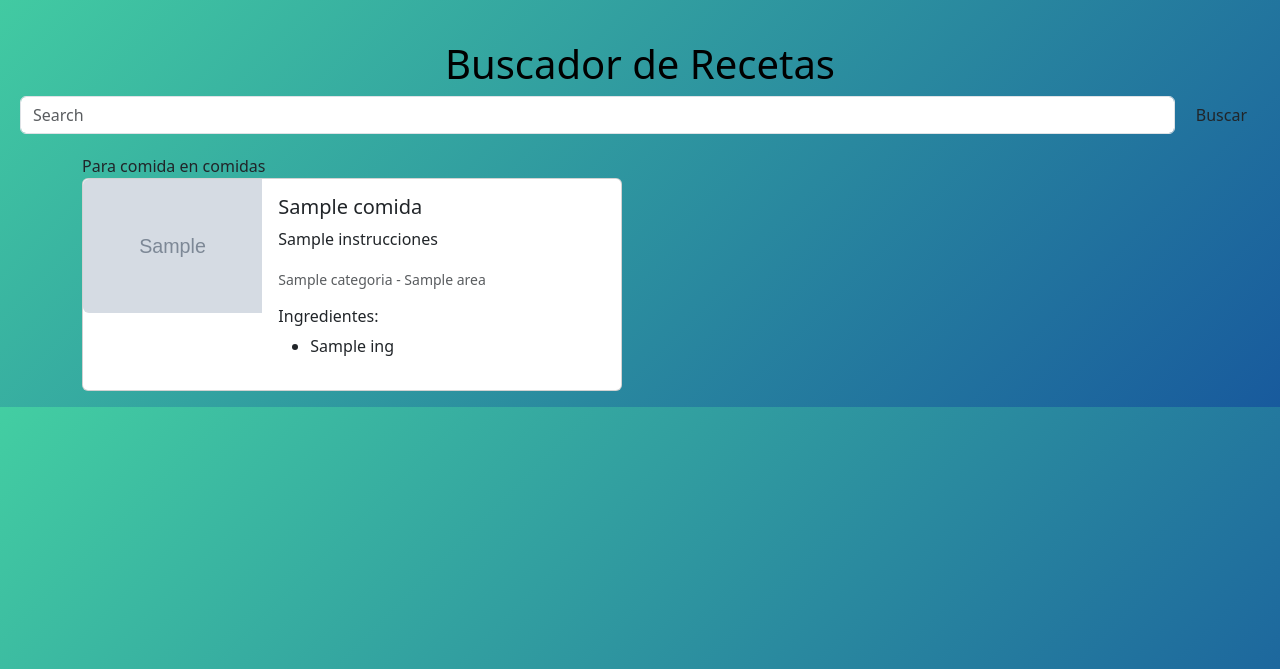
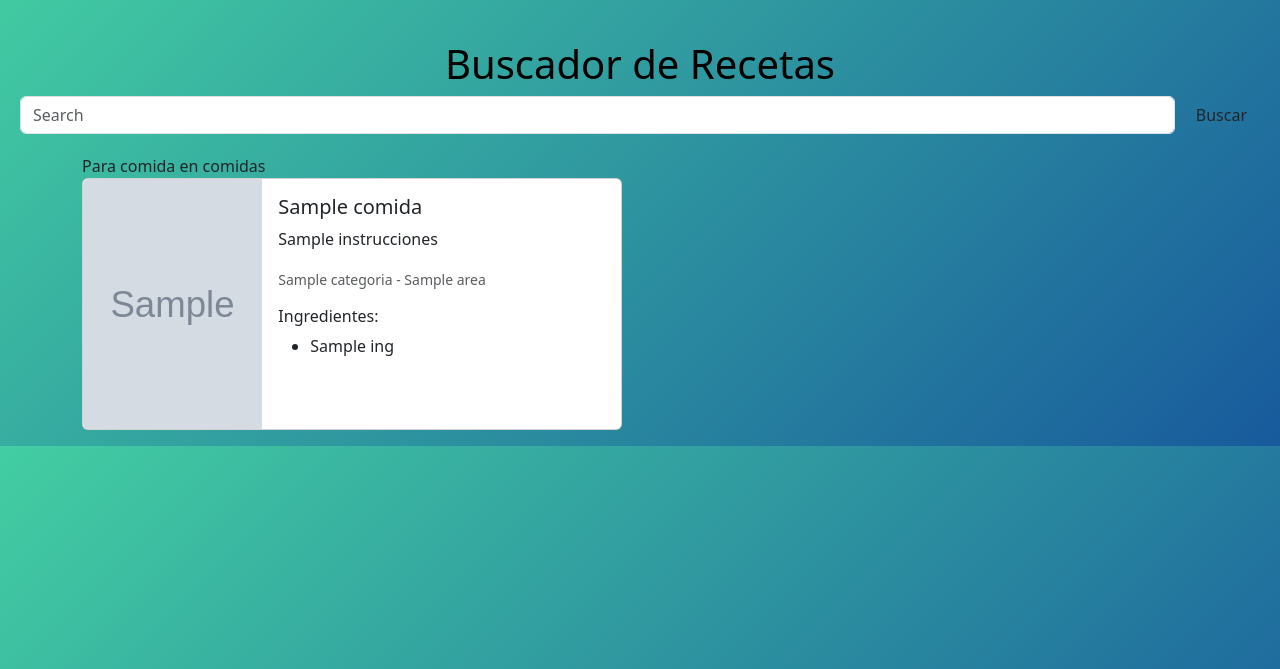
Before and after one commit to Sagarnaga-Jesus/Proyecto-Nutriapp, a Flask app: template templates/targetaplia.html in a window 1280 px wide. Shown: the part 56-725 px from the top of the page. Run offline with Flask 3, Linux system fonts and the light colour scheme; the template is opened without the code that fills it: most values are stand-ins (such as "Sample title", 1, 10 or a date in 2020); grey boxes marked "Sample" are stand-in pictures.

Commit message:
detalles

```diff
--- a/templates/targetaplia.html
+++ b/templates/targetaplia.html
@@ -6,7 +6,7 @@
     <div class="row g-0">
 
         <div class="col-md-4">
-            <img src="{{ comidas.imagen }}" class="img-fluid rounded-start" alt="{{ comidas.name }}">
+            <img src="{{ comidas.imagen }}" class="img-fluid rounded-start" alt="{{ comidas.name }}" style="height: 250px; width: 250px;">
         </div>
 
         <div class="col-md-8">
```
Also changed, not shown: templates/targeta.html (+1 -6 lines).
